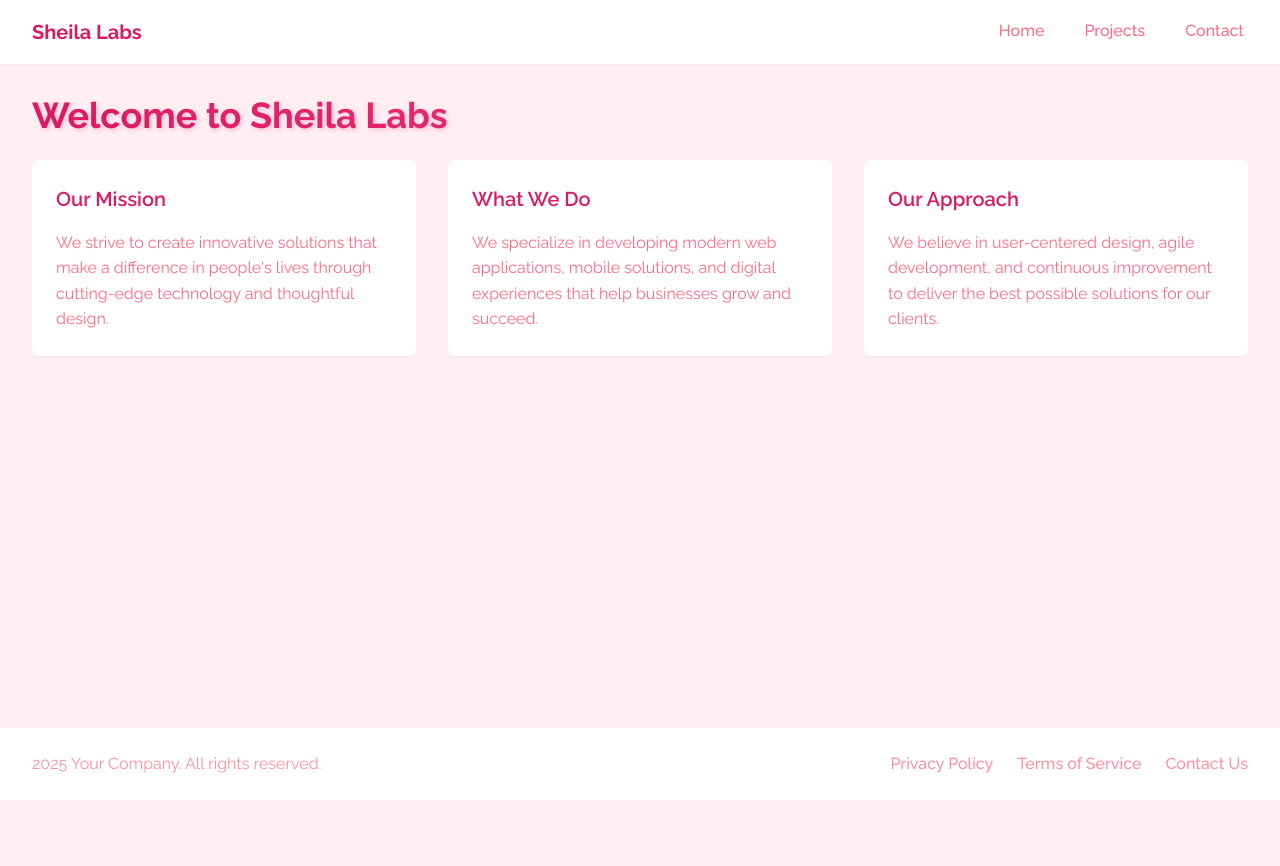
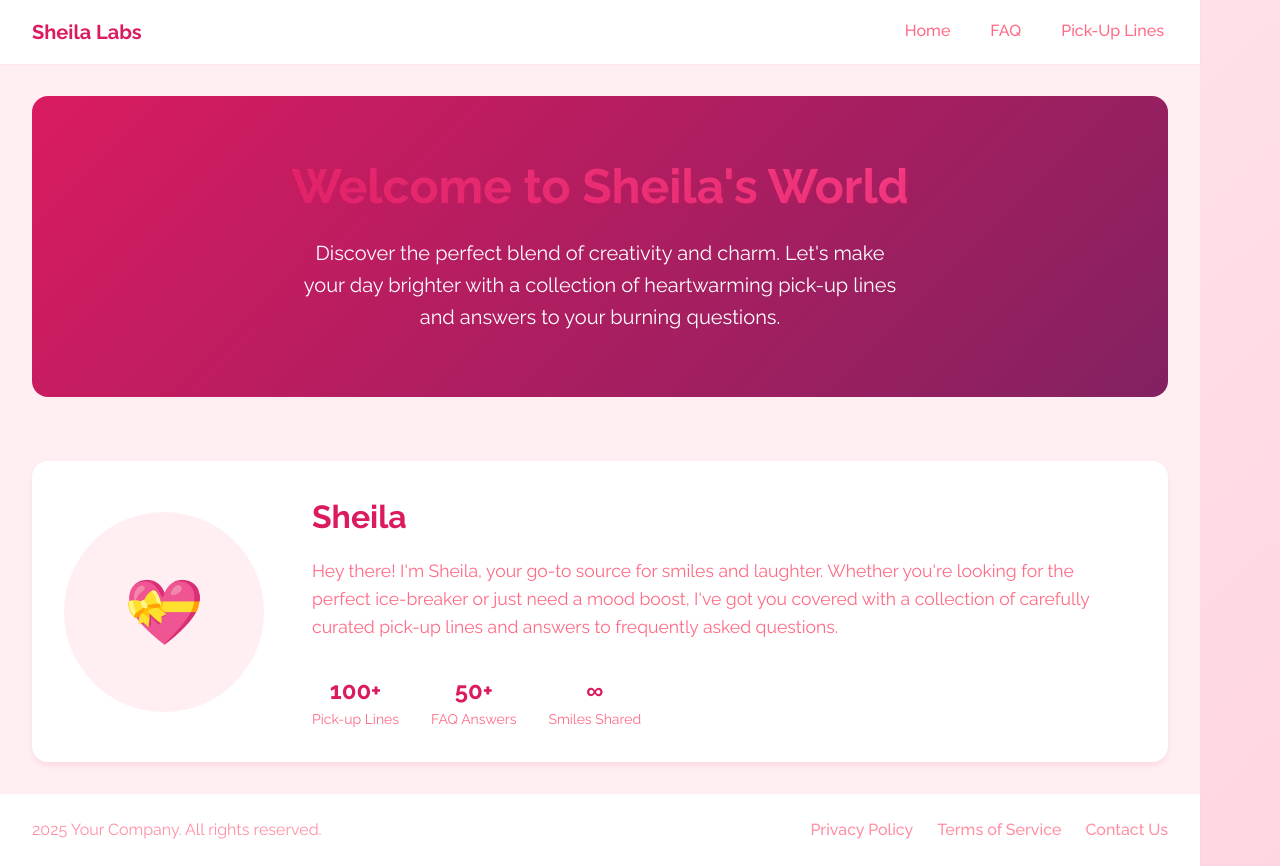
Before and after one commit to kirisuberu/iloveyou-sheila, a React (Vite) app: page / in a window 1280 px wide. Before the commit the page ends 800 px from the top, so only its background shows below. Built offline with nearby package versions, Linux system fonts and the light colour scheme.

Commit message:
initialized the homepage main components

```diff
--- a/src/App.jsx
+++ b/src/App.jsx
@@ -7,8 +7,8 @@ import Navbar from './components/Navbar'
 import Sidebar from './components/Sidebar'
 import Footer from './components/Footer'
 import Home from './pages/Home'
-import Contact from './pages/Contact'
-import Projects from './pages/Projects'
+import PickUpLines from './pages/PickUpLines'
+import FAQ from './pages/FAQ'
 
 const AppContainer = styled.div`
   display: flex;
@@ -49,8 +49,8 @@ function App() {
             <Main>
               <Routes>
                 <Route path="/" element={<Home />} />
-                <Route path="/projects" element={<Projects />} />
-                <Route path="/contact" element={<Contact />} />
+                <Route path="/faq" element={<FAQ />} />
+                <Route path="/pickup-lines" element={<PickUpLines />} />
               </Routes>
             </Main>
             <Footer />
--- a/src/components/Navbar.jsx
+++ b/src/components/Navbar.jsx
@@ -92,8 +92,8 @@ const Navbar = ({ onMenuClick }) => {
           </LogoContainer>
           <NavLinks>
             <NavLink to="/">Home</NavLink>
-            <NavLink to="/projects">Projects</NavLink>
-            <NavLink to="/contact">Contact</NavLink>
+            <NavLink to="/faq">FAQ</NavLink>
+            <NavLink to="/pickup-lines">Pick-Up Lines</NavLink>
           </NavLinks>
           <MenuButton onClick={onMenuClick} aria-label="Toggle menu">
             <svg
--- a/src/components/Sidebar.jsx
+++ b/src/components/Sidebar.jsx
@@ -95,8 +95,8 @@ const Sidebar = ({ isOpen, onClose }) => {
           <Logo to="/" onClick={onClose}>Sheila Labs</Logo>
           <NavLinks>
             <NavLink to="/" onClick={onClose}>Home</NavLink>
-            <NavLink to="/projects" onClick={onClose}>Projects</NavLink>
-            <NavLink to="/contact" onClick={onClose}>Contact</NavLink>
+            <NavLink to="/faq" onClick={onClose}>FAQ</NavLink>
+            <NavLink to="/pickup-lines" onClick={onClose}>Pick-Up Lines</NavLink>
           </NavLinks>
         </SidebarContent>
       </SidebarContainer>
--- a/src/pages/Projects.jsx
+++ b/src/pages/FAQ.jsx
@@ -76,7 +76,7 @@ const Tag = styled.span`
   }
 `
 
-const Projects = () => {
+function FAQ() {
   const projects = [
     {
       id: 1,
@@ -118,4 +118,4 @@ const Projects = () => {
   )
 }
 
-export default Projects
+export default FAQ
--- a/src/pages/Home.jsx
+++ b/src/pages/Home.jsx
@@ -3,80 +3,149 @@ import styled from 'styled-components'
 
 const Container = styled.div`
   width: 100%;
+  max-width: 1200px;
+  margin: 0 auto;
   padding: 2rem;
 `
 
-const Title = styled.h1`
-  font-size: 2.25rem;
+const HighlightSection = styled.section`
+  text-align: center;
+  padding: 4rem 1rem;
+  background: linear-gradient(135deg, ${props => props.theme.colors.primary}, ${props => props.theme.colors.secondary});
+  border-radius: 1rem;
+  margin-bottom: 4rem;
+  color: white;
+`
+
+const HighlightTitle = styled.h1`
+  font-size: 3rem;
   font-weight: bold;
   margin-bottom: 1.5rem;
-  color: ${props => props.theme.colors.secondary};
-`
 
-const ContentSection = styled.section`
-  width: 100%;
-  display: grid;
-  grid-template-columns: 1fr;
-  gap: 2rem;
-
-  @media (min-width: 768px) {
-    grid-template-columns: repeat(2, 1fr);
-  }
-
-  @media (min-width: 1024px) {
-    grid-template-columns: repeat(3, 1fr);
+  @media (max-width: 768px) {
+    font-size: 2rem;
   }
 `
 
-const Card = styled.div`
-  background-color: ${props => props.theme.colors.white};
-  border-radius: 0.5rem;
-  box-shadow: ${props => props.theme.shadows.sm};
-  padding: 1.5rem;
-  transition: all ${props => props.theme.transitions.default};
+const HighlightText = styled.p`
+  font-size: 1.25rem;
+  max-width: 600px;
+  margin: 0 auto;
+  line-height: 1.6;
 
-  &:hover {
-    transform: translateY(-2px);
-    box-shadow: ${props => props.theme.shadows.md};
+  @media (max-width: 768px) {
+    font-size: 1rem;
   }
 `
 
-const CardTitle = styled.h2`
-  font-size: 1.25rem;
-  font-weight: 600;
+const ProfileSection = styled.section`
+  display: flex;
+  gap: 3rem;
+  align-items: center;
+  padding: 2rem;
+  background-color: ${props => props.theme.colors.white};
+  border-radius: 1rem;
+  box-shadow: ${props => props.theme.shadows.md};
+
+  @media (max-width: 768px) {
+    flex-direction: column;
+    text-align: center;
+  }
+`
+
+const ProfileImage = styled.div`
+  width: 200px;
+  height: 200px;
+  border-radius: 50%;
+  overflow: hidden;
+  flex-shrink: 0;
+  background-color: ${props => props.theme.colors.accent};
+  display: flex;
+  align-items: center;
+  justify-content: center;
+  font-size: 4rem;
+  color: ${props => props.theme.colors.primary};
+`
+
+const ProfileContent = styled.div`
+  flex: 1;
+`
+
+const ProfileName = styled.h2`
+  font-size: 2rem;
+  font-weight: bold;
   margin-bottom: 1rem;
   color: ${props => props.theme.colors.primary};
 `
 
-const CardText = styled.p`
+const ProfileDescription = styled.p`
+  font-size: 1.1rem;
+  line-height: 1.6;
   color: ${props => props.theme.colors.gray[600]};
-  line-height: 1.6;
+  margin-bottom: 1.5rem;
+`
+
+const ProfileStats = styled.div`
+  display: flex;
+  gap: 2rem;
+  margin-top: 2rem;
+
+  @media (max-width: 768px) {
+    justify-content: center;
+  }
+`
+
+const StatItem = styled.div`
+  text-align: center;
+`
+
+const StatNumber = styled.div`
+  font-size: 1.5rem;
+  font-weight: bold;
+  color: ${props => props.theme.colors.primary};
+`
+
+const StatLabel = styled.div`
+  color: ${props => props.theme.colors.gray[600]};
+  font-size: 0.875rem;
 `
 
 const Home = () => {
   return (
     <Container>
-      <Title>Welcome to Sheila Labs</Title>
-      <ContentSection>
-        <Card>
-          <CardTitle>Our Mission</CardTitle>
-          <CardText>
-            We strive to create innovative solutions that make a difference in people's lives through cutting-edge technology and thoughtful design.
-          </CardText>
-        </Card>
-        <Card>
-          <CardTitle>What We Do</CardTitle>
-          <CardText>
-            We specialize in developing modern web applications, mobile solutions, and digital experiences that help businesses grow and succeed.
-          </CardText>
-        </Card>
-        <Card>
-          <CardTitle>Our Approach</CardTitle>
-          <CardText>
-            We believe in user-centered design, agile development, and continuous improvement to deliver the best possible solutions for our clients.
-          </CardText>
-        </Card>
-      </ContentSection>
+      <HighlightSection>
+        <HighlightTitle>Welcome to Sheila's World</HighlightTitle>
+        <HighlightText>
+          Discover the perfect blend of creativity and charm. Let's make your day brighter with
+          a collection of heartwarming pick-up lines and answers to your burning questions.
+        </HighlightText>
+      </HighlightSection>
+
+      <ProfileSection>
+        <ProfileImage>💝</ProfileImage>
+        <ProfileContent>
+          <ProfileName>Sheila</ProfileName>
+          <ProfileDescription>
+            Hey there! I'm Sheila, your go-to source for smiles and laughter. Whether you're looking for
+            the perfect ice-breaker or just need a mood boost, I've got you covered with a collection of
+            carefully curated pick-up lines and answers to frequently asked questions.
+          </ProfileDescription>
+          <ProfileStats>
+            <StatItem>
+              <StatNumber>100+</StatNumber>
+              <StatLabel>Pick-up Lines</StatLabel>
+            </StatItem>
+            <StatItem>
+              <StatNumber>50+</StatNumber>
+              <StatLabel>FAQ Answers</StatLabel>
+            </StatItem>
+            <StatItem>
+              <StatNumber>∞</StatNumber>
+              <StatLabel>Smiles Shared</StatLabel>
+            </StatItem>
+          </ProfileStats>
+        </ProfileContent>
+      </ProfileSection>
     </Container>
   )
 }
--- a/src/pages/Contact.jsx
+++ b/src/pages/PickUpLines.jsx
@@ -144,7 +144,7 @@ const Button = styled.button`
   }
 `
 
-const Contact = () => {
+function PickUpLines() {
   return (
     <PageContainer>
       <ContentContainer>
@@ -157,13 +157,13 @@ const Contact = () => {
             Feel free to reach out using the contact form or through any of the methods below.
           </InfoText>
           <ContactItem>
-            📍 123 Business Street, Tech City, TC 12345
+            123 Business Street, Tech City, TC 12345
           </ContactItem>
           <ContactItem>
-            📧 hello@sheilalabs.com
+            hello@sheilalabs.com
           </ContactItem>
           <ContactItem>
-            📞 (555) 123-4567
+            (555) 123-4567
           </ContactItem>
         </ContactInfo>
 
@@ -203,4 +203,4 @@ const Contact = () => {
   )
 }
 
-export default Contact
+export default PickUpLines
```
